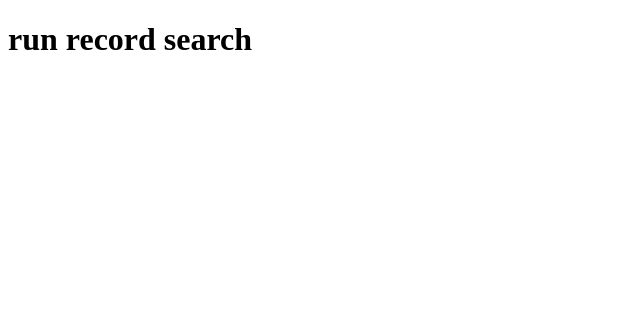
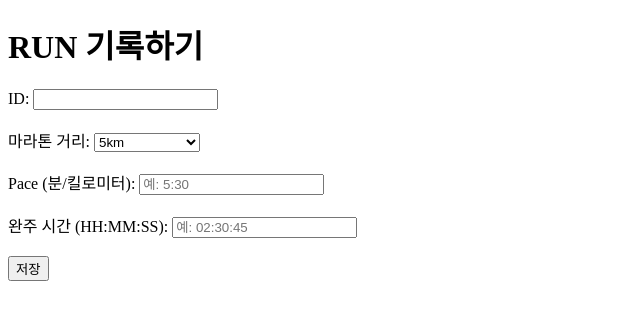
Before and after one commit to sjlee0303/DB_project_2024, a Flask app: page /run_record in a window 1280 px wide. Shown: the top 320 px of the page, without its empty margins (0-640 px from the left). Run offline with Flask 3, Linux system fonts and the light colour scheme.

Commit message:
run_records table add

```diff
--- a/hello.py
+++ /dev/null
@@ -1 +0,0 @@
-print("hello world")
--- a/main.py
+++ b/main.py
@@ -71,9 +71,31 @@ def my_recommand_run():
 
     return render_template('my_recommand_run.html', age=age, sex=sex, avg_time=avg_time)
 
-@app.route('/run_record')
+@app.route('/run_record', methods=['GET', 'POST'])
 def run_record():
+    if request.method == 'POST':
+        # 폼 데이터 가져오기
+        runner_id = request.form['runner_id']
+        distance = request.form['distance']
+        pace = request.form['pace']
+        time = request.form['time']
+
+        # SQLite 데이터베이스 연결
+        db = sqlite3.connect('marathon.db')
+        cursor = db.cursor()
+
+        # 데이터 저장
+        cursor.execute(
+            "INSERT INTO run_records (runner_id, distance, pace, time) VALUES (?, ?, ?, ?)",
+            (runner_id, distance, pace, time)
+        )
+        db.commit()
+        db.close()
+
+        # 성공 메시지
+        return "<h1>RUN 기록이 성공적으로 저장되었습니다!</h1>"
     return render_template('run_record.html')
+
 
 @app.route('/run_record_search')
 def run_record_search():
--- a/templates/run_record.html
+++ b/templates/run_record.html
@@ -1,8 +1,29 @@
 <!DOCTYPE html>
 <html>
-    <head>
-    </head>
-    <body>
-        <h1>run record search</h1>
-    </body>
+<head>
+    <title>RUN 기록하기</title>
+</head>
+<body>
+    <h1>RUN 기록하기</h1>
+    <form method="POST" action="/run_record">
+        <label for="runner_id">ID:</label>
+        <input type="text" id="runner_id" name="runner_id" required><br><br>
+
+        <label for="distance">마라톤 거리:</label>
+        <select id="distance" name="distance">
+            <option value="5km">5km</option>
+            <option value="10km">10km</option>
+            <option value="half">Half Marathon</option>
+            <option value="full">Full Marathon</option>
+        </select><br><br>
+
+        <label for="pace">Pace (분/킬로미터):</label>
+        <input type="text" id="pace" name="pace" placeholder="예: 5:30" required><br><br>
+
+        <label for="time">완주 시간 (HH:MM:SS):</label>
+        <input type="text" id="time" name="time" placeholder="예: 02:30:45" required><br><br>
+
+        <button type="submit">저장</button>
+    </form>
+</body>
 </html>
--- a/templates/run_record_search.html
+++ b/templates/run_record_search.html
@@ -3,6 +3,6 @@
     <head>
     </head>
     <body>
-        <h1>run record</h1>
+        <h1>run record search</h1>
     </body>
 </html>
--- a/test1.py
+++ /dev/null
@@ -1 +0,0 @@
-print("test1 11.11")
```
Also changed, not shown: 1 other file.
